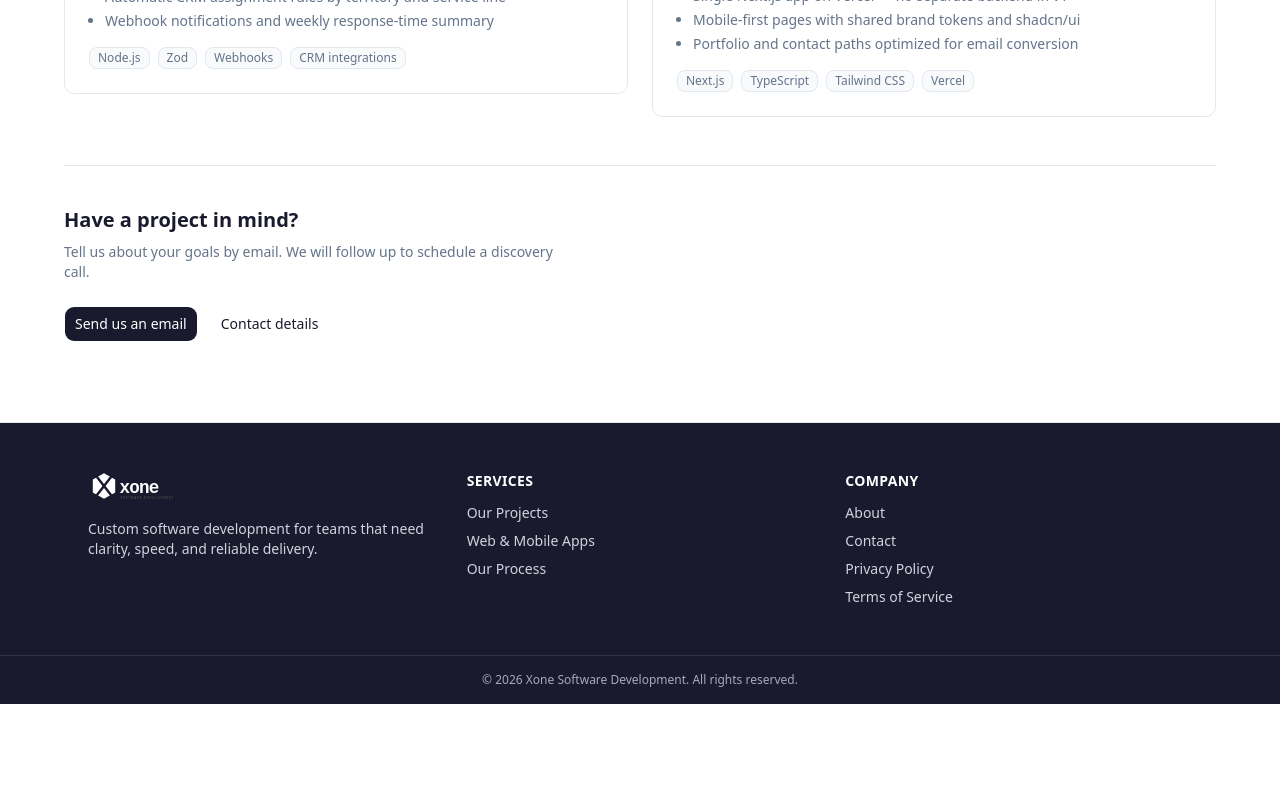
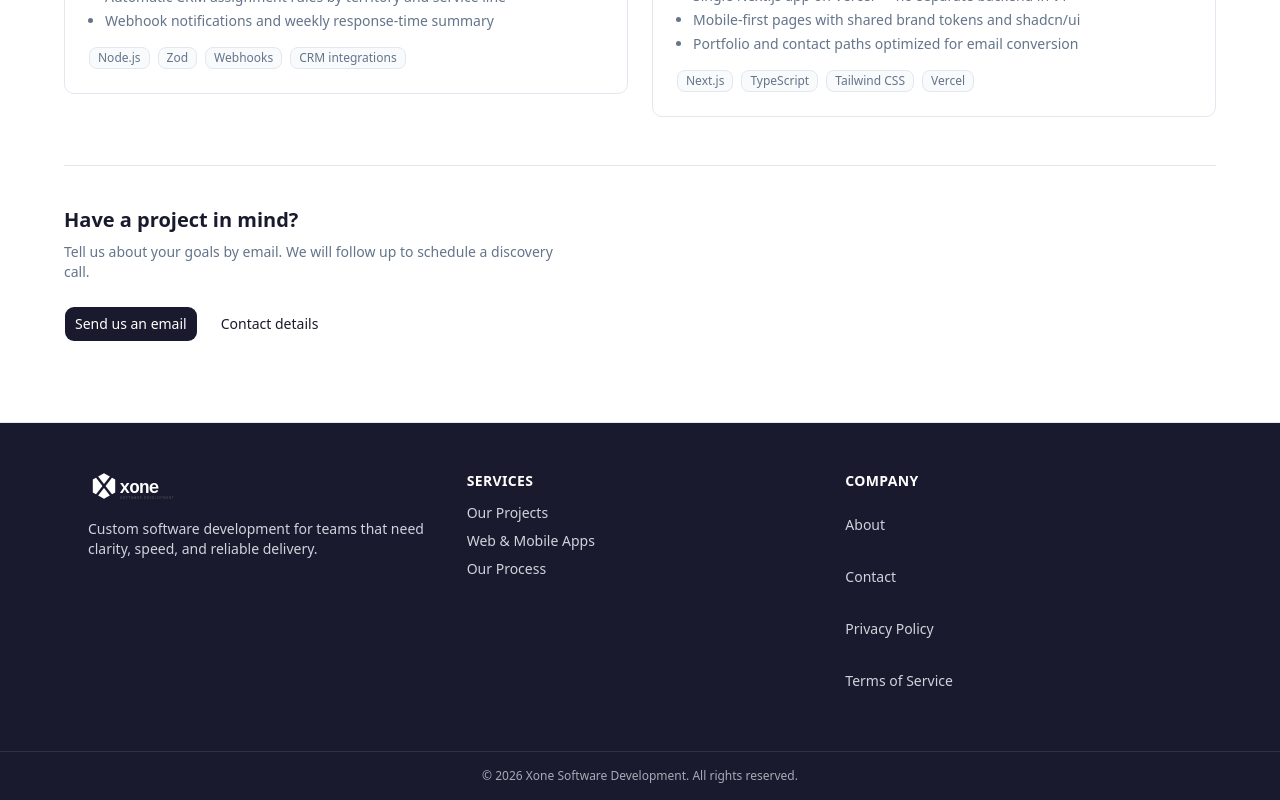
Before and after one commit to JshMarkCastillo-GHdev/xone-swe-next, a Next.js app: page /projects in a window 1280 px wide. Shown: the part 1096-1896 px from the top of the page. Before the commit the page ends 1800 px from the top, so only its background shows below. Built offline with nearby package versions, Linux system fonts and the light colour scheme; no server answers.

Commit message:
fix: improve mobile touch target sizes for nav and CTAs
Enforce 44px minimum on menu trigger, sheet links, footer Company links, and hero buttons for mobile accessibility and E2E compliance.

```diff
--- a/src/components/footer.tsx
+++ b/src/components/footer.tsx
@@ -60,22 +60,34 @@ export function Footer({ className }: FooterProps) {
           </h2>
           <ul className="space-y-2 text-sm text-xone-gray-light/90">
             <li>
-              <Link href="/about" className="hover:text-white">
+              <Link
+                href="/about"
+                className="flex min-h-11 items-center hover:text-white"
+              >
                 About
               </Link>
             </li>
             <li>
-              <Link href="/contact" className="hover:text-white">
+              <Link
+                href="/contact"
+                className="flex min-h-11 items-center hover:text-white"
+              >
                 Contact
               </Link>
             </li>
             <li>
-              <Link href="/privacy" className="hover:text-white">
+              <Link
+                href="/privacy"
+                className="flex min-h-11 items-center hover:text-white"
+              >
                 Privacy Policy
               </Link>
             </li>
             <li>
-              <Link href="/terms" className="hover:text-white">
+              <Link
+                href="/terms"
+                className="flex min-h-11 items-center hover:text-white"
+              >
                 Terms of Service
               </Link>
             </li>
--- a/src/components/navbar.tsx
+++ b/src/components/navbar.tsx
@@ -32,7 +32,7 @@ type NavbarProps = {
 function navLinkClass(isActive: boolean, mobile = false) {
   if (mobile) {
     return cn(
-      "block rounded-md px-4 py-3 text-base font-medium transition-colors",
+      "block min-h-11 rounded-md px-4 py-3 text-base font-medium transition-colors",
       isActive
         ? "bg-white/10 text-white"
         : "text-xone-gray-light/90 hover:bg-white/5 hover:text-white",
@@ -103,7 +103,7 @@ export function Navbar({ className }: NavbarProps) {
             <SheetTrigger
               className={cn(
                 buttonVariants({ variant: "ghost", size: "icon" }),
-                "text-white hover:bg-white/10 hover:text-white lg:hidden",
+                "size-11 min-h-11 min-w-11 text-white hover:bg-white/10 hover:text-white lg:hidden",
               )}
               aria-label="Open navigation menu"
             >
@@ -141,7 +141,7 @@ export function Navbar({ className }: NavbarProps) {
                   href="/projects"
                   className={cn(
                     buttonVariants({ size: "lg" }),
-                    "mt-4 w-full bg-xone-violet text-white hover:bg-xone-violet/90",
+                    "mt-4 min-h-11 w-full bg-xone-violet text-white hover:bg-xone-violet/90",
                   )}
                   onClick={() => setMobileOpen(false)}
                 >
--- a/src/features/home/components/HomeHero.tsx
+++ b/src/features/home/components/HomeHero.tsx
@@ -27,7 +27,10 @@ export function HomeHero() {
         <div className="mt-8 flex flex-col gap-3 sm:flex-row sm:items-center">
           <Link
             href="/projects"
-            className={cn(buttonVariants({ size: "lg" }), "w-full sm:w-auto")}
+            className={cn(
+              buttonVariants({ size: "lg" }),
+              "min-h-11 w-full sm:w-auto",
+            )}
           >
             View our projects
           </Link>
@@ -35,7 +38,7 @@ export function HomeHero() {
             href={buildContactMailto("Project inquiry")}
             className={cn(
               buttonVariants({ variant: "outline", size: "lg" }),
-              "w-full sm:w-auto",
+              "min-h-11 w-full sm:w-auto",
             )}
           >
             Email us
```
